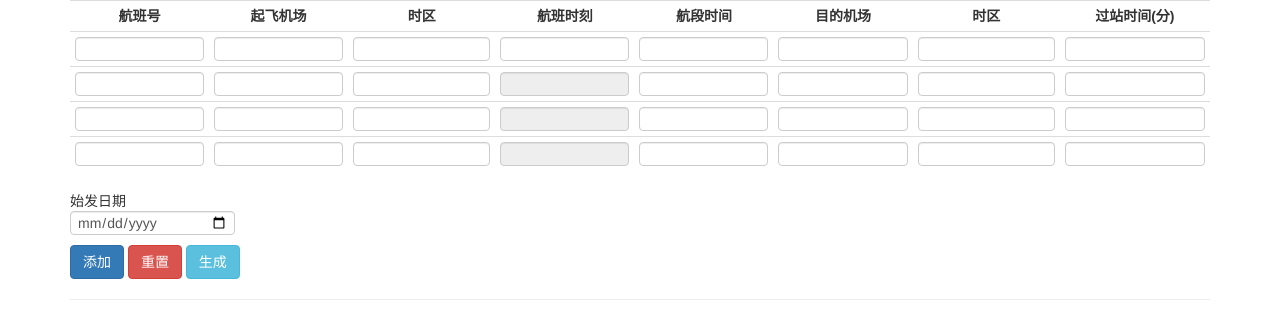
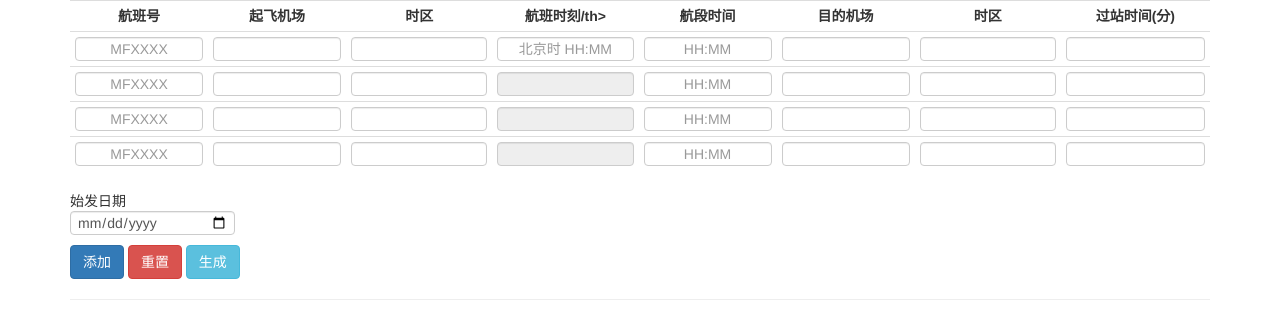
Before and after one commit to Bideam/FlightTime, a plain HTML site: page index.html in a window 1280 px wide. Drawn offline with Linux system fonts and the light colour scheme.

Commit message:
little adjust

```diff
--- a/index.html
+++ b/index.html
@@ -19,7 +19,7 @@
                     <th class="text-center">航班号</th>
                     <th class="text-center">起飞机场</th>
                     <th class="text-center">时区</th>
-                    <th class="text-center">航班时刻</th>
+                    <th class="text-center">航班时刻/th>
                     <th class="text-center">航段时间</th>
                     <th class="text-center">目的机场</th>
                     <th class="text-center">时区</th>
@@ -28,7 +28,7 @@
                 </tr>
                 <tr ng-repeat="td in plans">
                     <td>
-                        <input type="text" class="form-control text-center" ng-model="td.flightNum">
+                        <input type="text" class="form-control text-center" ng-model="td.flightNum" placeholder="MFXXXX">
                     </td>
                     <td ng-if="$index==0">
                         <input class="form-control text-center" type="text" ng-model="td.name" >
@@ -44,14 +44,14 @@
                     </td>
                     <td>
                         <div ng-if="$index==0">
-                           <input type="text" ng-model="td.pek" class="form-control text-center" >
+                           <input type="text" ng-model="td.pek" class="form-control text-center" placeholder="北京时 HH:MM">
                         </div>
                         <div ng-if="$index!=0">
                             <input type="text" ng-model="td.pek" ng-disabled="true" class="form-control text-center">
                         </div>
                     </td>
                     <td>
-                        <input type="text" ng-model="td.route" class="form-control text-center" >
+                        <input type="text" ng-model="td.route" class="form-control text-center" placeholder="HH:MM">
                     </td>
                     <td >
                         <input class="form-control text-center" type="text" ng-model="td.name1" >
```
